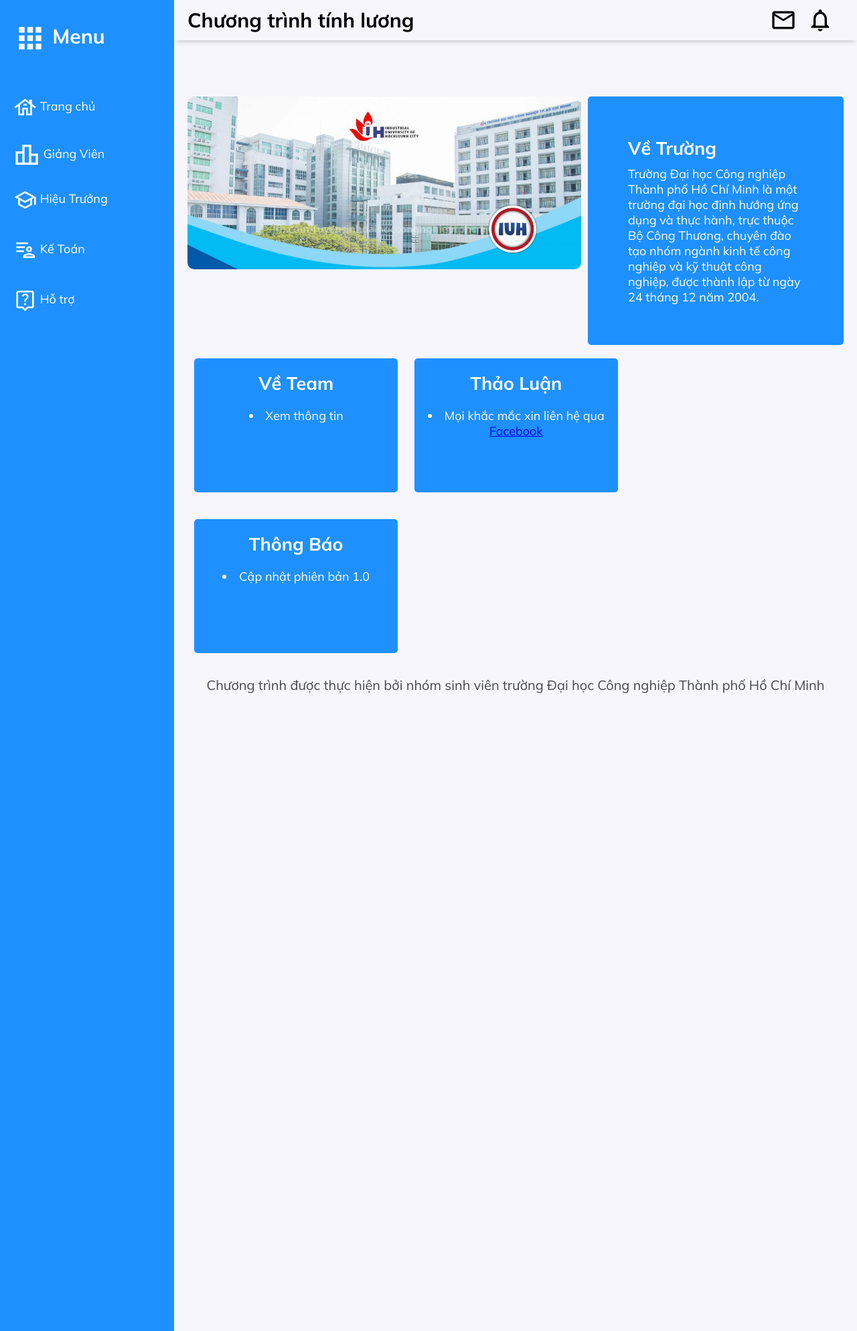
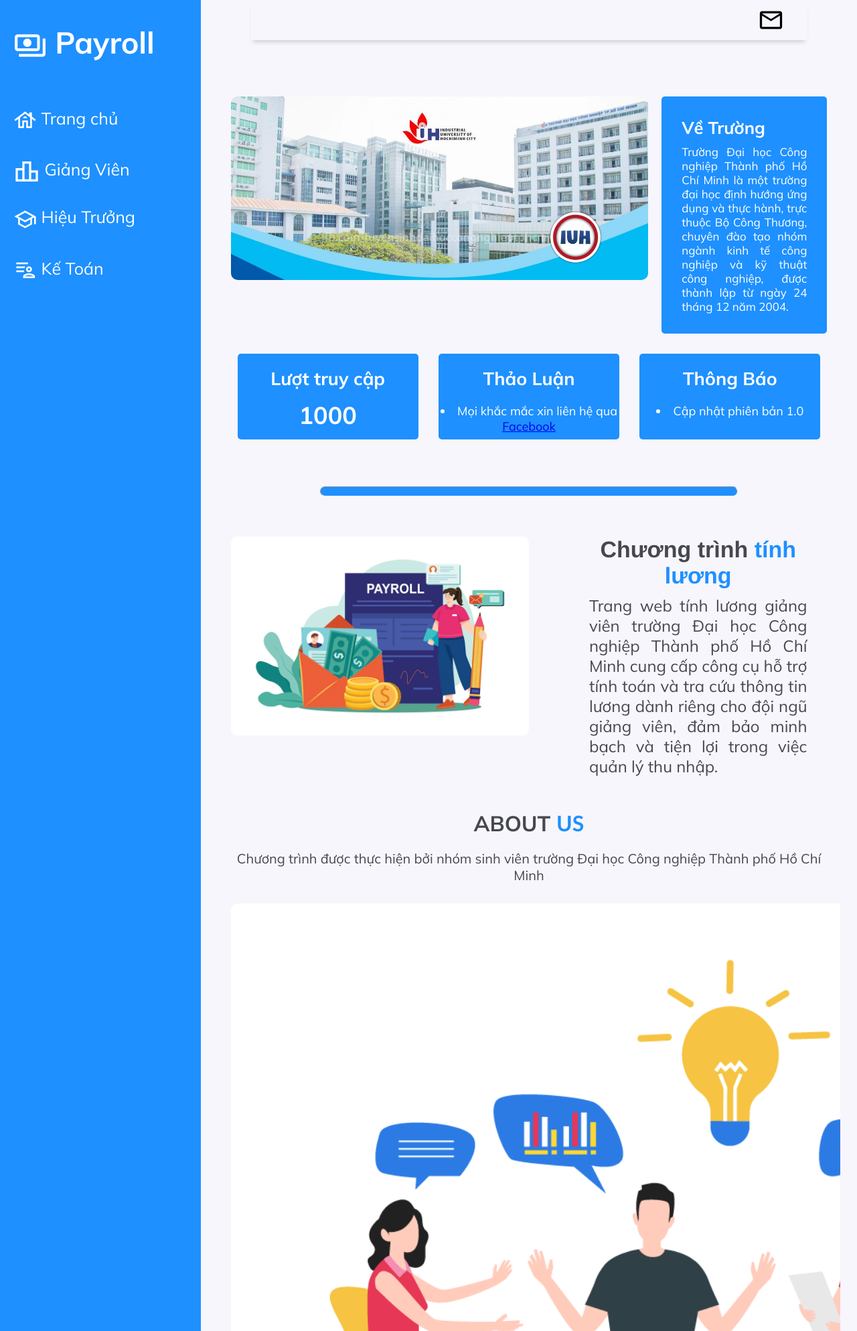
Before and after one commit to iuhttthuong/26_Uni-Salaries-Management, a Django app: page / in a window 1280 px wide. Shown: the whole page at 67% size. Run offline with Django 5.2, Linux system fonts and the light colour scheme.

Commit message:
thêm icon tittle và sửa giao diện

```diff
--- a/finalproject/quanlyluong/static/app/css/styles.css
+++ b/finalproject/quanlyluong/static/app/css/styles.css
@@ -50,7 +50,7 @@ body {
 
   .grid-container {
     display: grid;
-    grid-template-columns: 260px 1fr 1fr 1fr;
+    grid-template-columns: 300px 1fr 1fr 1fr;
     grid-template-rows: 0.2fr 3fr;
     grid-template-areas:
       'sidebar header header header'
@@ -60,7 +60,7 @@ body {
   .logout-button {
     display: inline-block;
     color: #fff;
-    background-color: rgb(red, green, blue); /* Red */
+    background-color: rgb(red, green, blue);
     text-decoration: none;
     text-align: center;
     border-radius: 5px;
@@ -81,6 +81,7 @@ body {
   .header {
     grid-area: header;
     height: 60px;
+    width:85%;
     display: flex;
     align-items: center;
     justify-content: space-between;
@@ -89,6 +90,7 @@ body {
     font-size: 15px;
     color:black;
     font-family: 'Lucida Sans', 'Lucida Sans Regular', 'Lucida Grande', 'Lucida Sans Unicode', Geneva, Verdana, sans-serif;
+    margin: 0 auto;
   }
   .image_iuh {
     height: auto;
@@ -124,7 +126,7 @@ body {
 
   .sidebar-brand {
     margin-top: 15px;
-    font-size: 30px;
+    font-size: 45px;
     font-weight: 700;
   }
 
@@ -140,7 +142,7 @@ body {
 
   .sidebar-list-item {
     padding: 20px 20px 20px 20px;
-    font-size: 18px;
+    font-size: 25px;
   }
 
   .sidebar-list-item:hover {
@@ -169,6 +171,9 @@ body {
     grid-area: main;
     overflow-y: auto;
     padding: 20px 20px;
+    width: 95%;
+    margin: 0 auto;
+    gap: 20px;
   }
 
   .main-cards {
@@ -183,21 +188,27 @@ body {
 
   .image_iuh {
     flex: 1;
-    max-width: 60%;
+    max-width: 70%;
+    height: auto;
+    object-fit: cover;
   }
 
   .text-box {
     background-color: #1E90FF;
     color: #FFFFFF;
-    padding: 60px;
+    padding: 30px;
     border-radius: 5px;
     margin-left: 10px;
-    width: 40%;
-    font-size: 18px;
+    width: 45%;
+    font-size: 17px;
+    display: flex;
+    flex-direction: column;
+    justify-content: center;
   }
 
   .text-box p {
     margin: 0;
+    text-align: justify;
   }
   .text-box h2 {
     margin-bottom: 10px;
@@ -207,9 +218,9 @@ body {
     background-color:  #1E90FF;
     border-radius: 5px;
     color: #FFFFFF;
-    width: calc(33.1% - 20px);
-    height: 200px;
-    margin: 20px 10px;
+    width: 25vw;
+    height: 10vw;
+    margin: 30px 10px;
     display: inline-block;
     vertical-align: top;
     font-size: 18px;
@@ -223,6 +234,92 @@ body {
   }
   .box p {
     margin: 0;
+  }
+  .content-wrapper {
+    display: flex;
+    gap: 10px;
+  }
+  .custom-hr {
+    border-radius: 20px;
+    height: 15px;
+    width: 70%;
+    background: #1E90FF;
+    margin: 20px auto;
+    margin-top: 40px;
+  }
+  .payroll {
+    display: flex;
+    align-items: flex-start;
+    gap: 60px;
+    margin-top: 60px  ;
+  }
+
+  .image_pay {
+    max-width: 60%;
+    height: auto;
+    border-radius: 10px;
+  }
+
+  .info {
+    flex: 1;
+    text-align: left;
+  }
+
+  .info h2 {
+    font-family: 'Helvetica Neue';
+    margin: 0 0 10px;
+    font-size: 34px;
+    text-align: center;
+  }
+  .highlight {
+    font-family: 'Helvetica Neue';
+    color: #1E90FF;
+  }
+
+  .info p {
+    margin: 0;
+    font-size: 24px;
+    text-align: justify;
+    margin-left: 30px;
+    margin-right: 30px;
+  }
+  .image_team {
+    width: auto;
+    height: 60%;
+    border-radius: 10px;
+    display: block;
+    margin: 30px auto;
+  }
+
+  .aboutus {
+    text-align: center;
+    padding-top: 25px;
+    font-size: 2em;
+    margin-top: 25px;
+  }
+  .highlight1{
+    color: #1E90FF;
+    font-family: 'Trebuchet MS', 'Lucida Sans Unicode', 'Lucida Grande', 'Lucida Sans', Arial, sans-serif;
+  }
+
+  .team p {
+    font-size: 18px;
+    text-align: center;
+    color: gray;
+    margin-left: 120px;
+    margin-right: 120px;
+  }
+  .rectangle {
+    width: 100%;
+    height: 100px;
+    background-color: darkblue;
+    margin-top: 40px;
+  }
+  .rectangle p{
+    color: white;
+    text-align: center;
+    font-size: 16px;
+    padding-top: 70px;
   }
 
   @media screen and (max-width: 992px) {
--- a/finalproject/quanlyluong/templates/main.html
+++ b/finalproject/quanlyluong/templates/main.html
@@ -19,15 +19,14 @@
     <div class="grid-container">
       <header class="header">
         <div class="menu-icon" onclick="openSidebar()">
-          <span class="material-icons-outlined">menu</span> ID
+          <span class="material-icons-outlined">menu</span>
         </div>
         <div class="header-content">
-            <h1>Chương trình tính lương</h1>
+            {% comment %} <h1>Chương trình tính lương</h1> {% endcomment %}
           </div>
           <ul>
           <div style="display: flex; align-items: center;">
             <span class="material-icons-outlined" style="margin-right: 15px;">email</span>
-            <span class="material-icons-outlined" style="margin-right: 15px;">notifications</span>
           </div>
           </ul>
       </header>
@@ -37,7 +36,7 @@
         <div class="sidebar-title">
 
           <div class="sidebar-brand">
-            <span class="material-icons-outlined" >apps</span> Menu
+            <span class="material-icons-outlined" >payments</span> Payroll
           </div>
           <span class="material-icons-outlined" onclick="closeSidebar()">close</span>
         </div>
@@ -63,11 +62,11 @@
                 <span class="material-symbols-outlined">patient_list</span> Kế Toán
             </a>
           </li>
-          <li class="sidebar-list-item">
+          {% comment %} <li class="sidebar-list-item">
             <a href="#">
                 <span class="material-symbols-outlined">live_help</span> Hỗ trợ
             </a>
-          </li>
+          </li> {% endcomment %}
           {% comment %} <li class="sidebar-list-item">
             <a href="#">
               <span class="material-icons-outlined">settings</span> Cài đặt
@@ -86,9 +85,10 @@
           </p>
         </div>
         </div>
+        <div class="content-wrapper">
         <div class="box">
-          <h2>Về Team</h2>
-          <li> Xem thông tin</li>
+          <h2>Lượt truy cập</h2>
+          <h1 style="margin-top:15px;">1000</h1>
         </div>
         <div class="box">
           <h2>Thảo Luận</h2>
@@ -100,7 +100,29 @@
           <h2>Thông Báo</h2>
           <li>Cập nhật phiên bản 1.0</li>
         </div>
-        <p style="font-size:20px ;text-align:center;padding-top:15px">Chương trình được thực hiện bởi nhóm sinh viên trường Đại học Công nghiệp Thành phố Hồ Chí Minh</p>
+        </div>
+        <hr class="custom-hr">
+        <div class="payroll">
+          <img src="{% static 'app\images\payroll.png' %}" class='image_pay' style="height: 50%; width: 50%; border-radius:10px">
+          <div class ='info'>
+            <h2>Chương trình <span class="highlight">tính lương</span></h2>
+            <p>Trang web tính lương giảng viên trường Đại học Công nghiệp Thành phố Hồ Chí Minh cung cấp công cụ hỗ trợ tính toán và tra cứu thông tin lương dành riêng cho đội ngũ giảng viên,
+                đảm bảo minh bạch và tiện lợi trong việc quản lý thu nhập.
+            </p>
+          </div>
+      </div>
+      <h1 class = 'aboutus'> ABOUT <span class="highlight1">US</span></h1>
+      <p style="font-size:20px ;text-align:center;padding-top:20px;">Chương trình được thực hiện bởi nhóm sinh viên trường Đại học Công nghiệp Thành phố Hồ Chí Minh</p>
+      <img src="{% static 'app\images\i1.png' %}" class='image_team '>
+      <div class ='team'>
+      <p>Nhóm em hy vọng rằng trang web này sẽ trở thành một công cụ hữu ích cho giảng viên và nhà trường trong việc quản lý và theo dõi lương bổng.
+        Đây cũng là cơ hội để chúng tôi học hỏi và áp dụng kiến thức vào thực tế, chuẩn bị cho tương lai nghề nghiệp sau này.
+      </p>
+        <div class="rectangle">
+            <p>© 2021 Trường Đại học Công nghiệp Thành phố Hồ Chí Minh</p>
+        </div>
+      </div>
+      </div>
       </main>
     </div>
   </body>
--- a/finalproject/quanlyluong/templates/master.html
+++ b/finalproject/quanlyluong/templates/master.html
@@ -9,6 +9,7 @@
 <link href="https://fonts.googleapis.com/css2?family=Mulish:wght@400;700&display=swap" rel="stylesheet">
  {% load static %}
  <link rel="stylesheet" href="{% static "app/css/style.css" %}">
+ <link rel="icon" href="{% static 'app\images\icond.png' %}" type="image/png">
 </head>
 <body>
   {% block content %}
```
Also changed, not shown: finalproject/quanlyluong/static/app/images/i1.png (added), finalproject/quanlyluong/static/app/images/icond.png (added), finalproject/quanlyluong/static/app/images/image.png (added), finalproject/quanlyluong/static/app/images/payroll.png (added).
